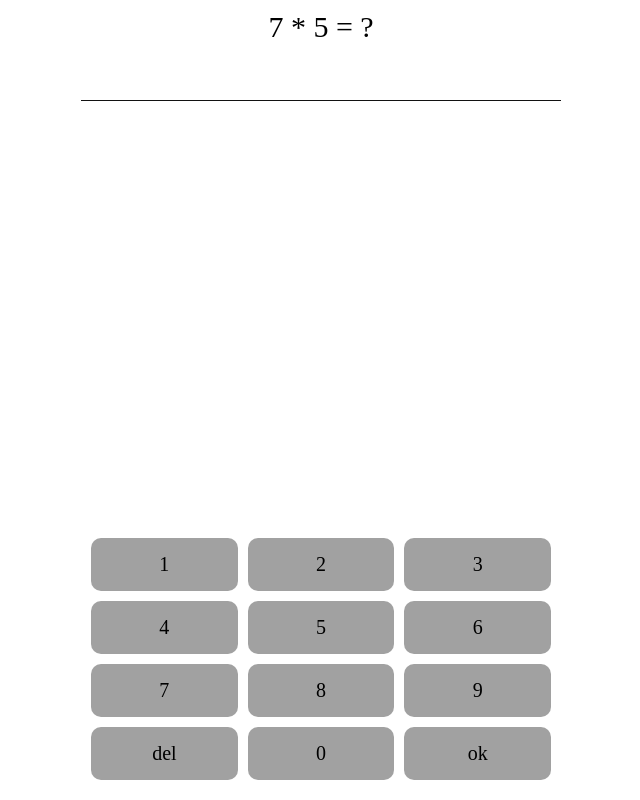
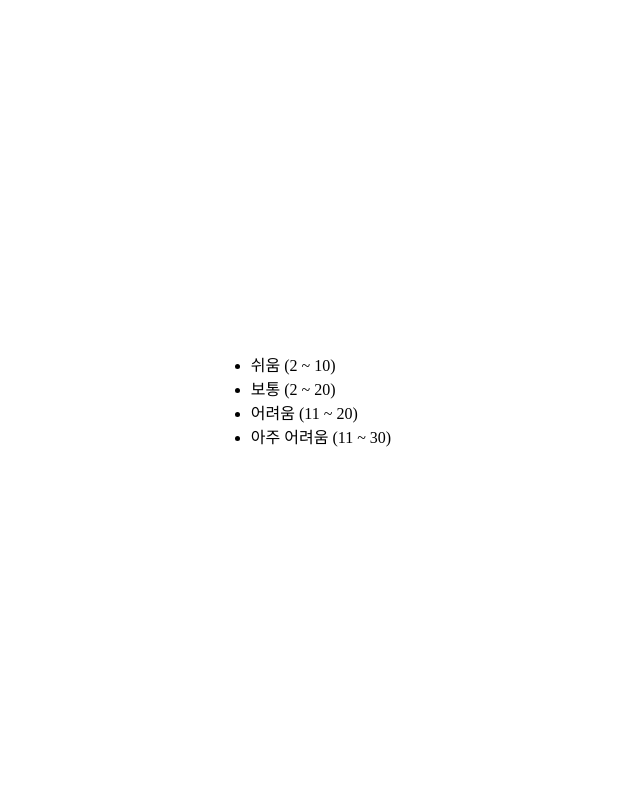
Before and after one commit to marshall-ku/simple-brain-training, a React (Create React App) app: page / in a window 1280 px wide. Shown: the whole page, without its empty margins (319-959 px from the left). Built offline with nearby package versions, Linux system fonts and the light colour scheme; a web font is replaced by a local one.

Commit message:
update difficulty select

```diff
--- a/src/App.js
+++ b/src/App.js
@@ -3,22 +3,16 @@ import Keypad from "./Keypad";
 import Question from "./Question";
 
 const randomNumber = (min, max) => {
-    return Math.round(Math.random() * max) + min;
-};
-
-const generateQuestion = (length, min, max) => {
-    const arr = [];
-    for (let i = 0; i < length; i++) {
-        arr.push(`${randomNumber(min, max)} * ${randomNumber(min, max)}`);
-    }
-    return arr;
+    return Math.round(Math.random() * (max - min)) + min;
 };
 
 class App extends React.Component {
     constructor(props) {
         super(props);
         this.state = {
-            question: generateQuestion(19, 2, 8),
+            question: undefined,
+            difficulty: undefined,
+            count: undefined,
         };
         this.confirm = this.confirm.bind(this);
     }
@@ -29,16 +23,79 @@ class App extends React.Component {
         });
     };
 
+    setDifficulty = (min, max) => {
+        this.setState({
+            difficulty: [min, max],
+        });
+    };
+
+    setCount = (number) => {
+        this.setState(
+            {
+                count: number,
+            },
+            this.generateQuestions
+        );
+    };
+
+    generateQuestions() {
+        const arr = [];
+        const difficulty = this.state.difficulty;
+        const min = difficulty[0];
+        const max = difficulty[1];
+        const count = this.state.count;
+        console.log("hi", difficulty, count);
+
+        for (let i = 0; i < count; i++) {
+            arr.push(`${randomNumber(min, max)} * ${randomNumber(min, max)}`);
+        }
+
+        this.setState({
+            question: arr,
+        });
+    }
+
     render() {
+        if (this.state.difficulty && this.state.count && this.state.question) {
             return (
                 <React.Fragment>
                     <Question
                         questionList={this.state.question}
+                        questionLength={this.state.count}
                         value={this.state.answer}
                     />
                     <Keypad confirm={this.confirm} />
                 </React.Fragment>
             );
+        } else {
+            if (!this.state.difficulty) {
+                return (
+                    <ul id="select">
+                        <li onClick={() => this.setDifficulty(2, 10)}>
+                            쉬움 (2 ~ 10)
+                        </li>
+                        <li onClick={() => this.setDifficulty(2, 20)}>
+                            보통 (2 ~ 20)
+                        </li>
+                        <li onClick={() => this.setDifficulty(11, 20)}>
+                            어려움 (11 ~ 20)
+                        </li>
+                        <li onClick={() => this.setDifficulty(11, 30)}>
+                            아주 어려움 (11 ~ 30)
+                        </li>
+                    </ul>
+                );
+            } else {
+                return (
+                    <ul id="select">
+                        <li onClick={() => this.setCount(10)}>10</li>
+                        <li onClick={() => this.setCount(20)}>20</li>
+                        <li onClick={() => this.setCount(50)}>50</li>
+                        <li onClick={() => this.setCount(100)}>100</li>
+                    </ul>
+                );
+            }
+        }
     }
 }
 
--- a/src/Question.js
+++ b/src/Question.js
@@ -17,7 +17,7 @@ class Question extends React.Component {
                 const result = split[0] * split[1];
 
                 if (result === +value) {
-                    if (this.state.index === 19) {
+                    if (this.state.index === this.props.questionLength - 1) {
                         this.setState({
                             done: true,
                         });
```
Lines whose indentation alone changed are shown as unchanged.
